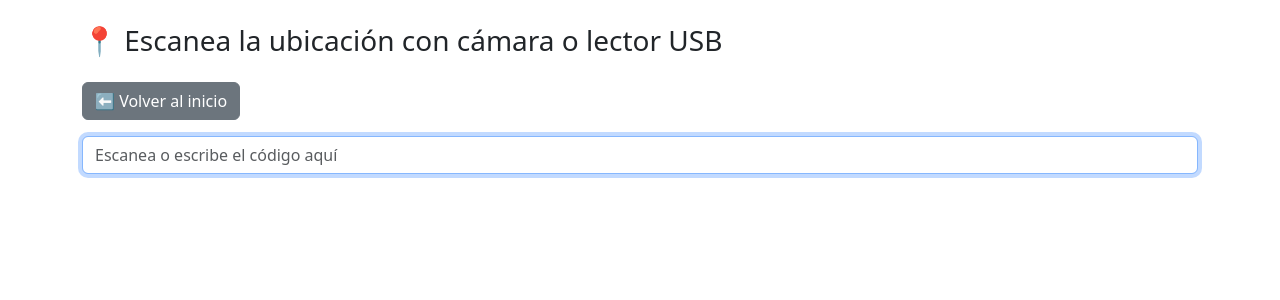
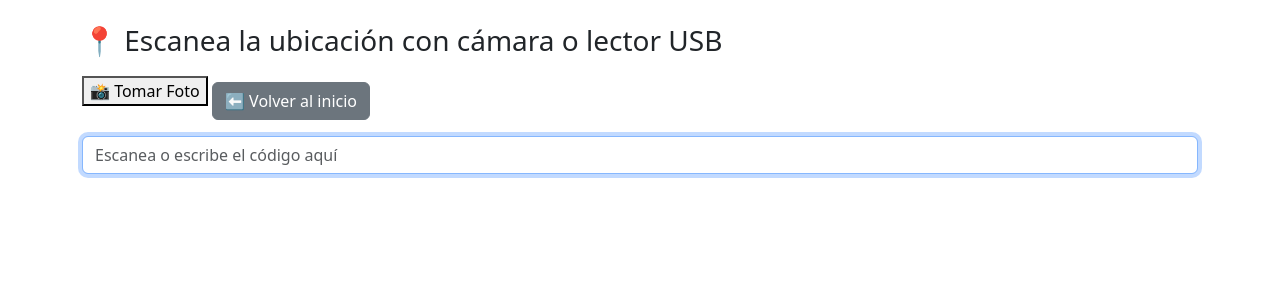
Before and after one commit to Marckd4/Logistica_General, a Django app: page /escaneo-ubicacion/ in a window 1280 px wide. Shown: the top 300 px of the page. Run offline with Django 4.2, Linux system fonts and the light colour scheme; some libraries are stand-ins or nearby versions.

Commit message:
agregar commit segundo

```diff
--- a/inventario/templates/inventario/escaneo_ubicacion.html
+++ b/inventario/templates/inventario/escaneo_ubicacion.html
@@ -13,6 +13,8 @@
 <body>
 <div class="container mt-4">
     <h3>📍 Escanea la ubicación con cámara o lector USB</h3>
+
+    <button id="capture">📸 Tomar Foto</button>
     <a href="{% url 'inicio' %}" class="btn btn-secondary mt-3">⬅️ Volver al inicio</a>
 
     <!-- DIV para la cámara -->
@@ -77,6 +79,38 @@
 </div>
 
 <script>
+
+    // Paso 1: Acceder a la cámara trasera
+    navigator.mediaDevices.getUserMedia({
+        video: { facingMode: { exact: "environment" } }, // ← Cámara trasera
+        audio: false
+    })
+    .then(function (stream) {
+        document.getElementById('video').srcObject = stream;
+    })
+    .catch(function (err) {
+        console.error("Error al acceder a la cámara trasera:", err);
+        alert("No se pudo acceder a la cámara trasera. Verifica permisos.");
+    });
+
+    // Paso 2: Capturar la imagen del video en un canvas
+    document.getElementById('capture').addEventListener('click', function () {
+        const video = document.getElementById('video');
+        const canvas = document.getElementById('canvas');
+        const context = canvas.getContext('2d');
+
+        canvas.width = video.videoWidth;
+        canvas.height = video.videoHeight;
+
+        context.drawImage(video, 0, 0, canvas.width, canvas.height);
+        canvas.style.display = 'block';
+
+        // Opcional: obtener la imagen en base64
+        const foto = canvas.toDataURL("image/png");
+        console.log(foto); // Puedes enviarla por AJAX al backend si deseas
+    });
+
+
     // Escaneo con cámara usando Html5Qrcode
     function onScanSuccess(decodedText, decodedResult) {
         document.getElementById('codigoScan').value = decodedText;
```
Also changed, not shown: db.sqlite3.
